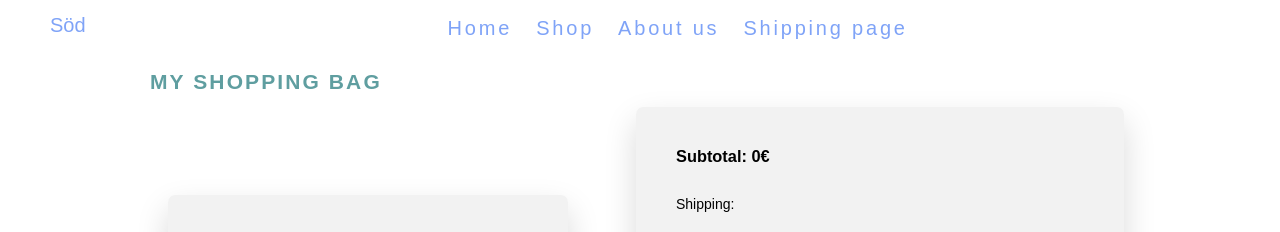
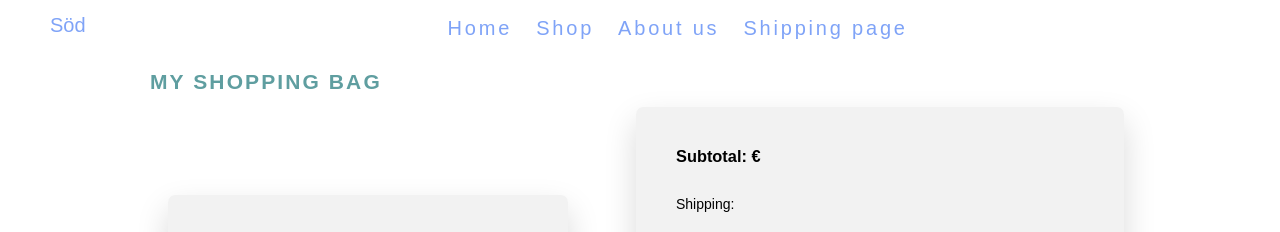
Before and after one commit to lidiettes/react-ecommerce, a React (Create React App) app: page /cart in a window 1280 px wide. Shown: the top 232 px of the page. Built offline with nearby package versions, Linux system fonts and the light colour scheme; a web font is replaced by a local one.

Commit message:
counter in a good place

```diff
--- a/src/components/CartNav/CartNav.jsx
+++ b/src/components/CartNav/CartNav.jsx
@@ -8,7 +8,7 @@ import CounterApp from '../CounterApp/CounterApp';
 import { useState } from 'react';
 
 
-const CartNav = ({ items, removeCart, getTotal, counter, increase, substract }) => {
+const CartNav = ({ items, removeCart}) => {
 
 
   return (
@@ -20,14 +20,12 @@ const CartNav = ({ items, removeCart, getTotal, counter, increase, substract })
           <ProductCart
             items={items}
             removeCart={removeCart}
-            increase={increase}
-            substract={substract}
-            counter={counter}
+
           />
         </div>
 
         <div className='containerTotal'>
-          <div><h3>Subtotal: {getTotal(items)}€ </h3></div>
+          <div><h3>Subtotal: € </h3></div>
           <div className='shippingContainer'>Shipping: </div>
 
           <button className="button buttonPay"> CHECK OUT </button>
--- a/src/components/CounterApp/CounterApp.jsx
+++ b/src/components/CounterApp/CounterApp.jsx
@@ -1,13 +1,22 @@
 import { useState } from 'react';
 import './CounterApp.css';
 
-export const CounterApp = ({ increase, substract, counter }) => {
+export const CounterApp = () => {
+
+    const [counter, setCounter] = useState(1);
+
+    const increase = () => {
+        setCounter((prevState) => prevState + 1);
+    };
+    const substract = () => {
+        setCounter((prevState) => prevState - 1);
+    }
 
     return (
         <>
             <div className='counterContainer'>
                 <button className="buttonCounter" onClick={increase}>+</button>
-                <button className="buttonCounter" onClick={substract}>-</button>
+                <button className="buttonCounter" onClick={substract} >-</button>
                 <div className='counter'>{counter}</div>
             </div>
         </>
--- a/src/components/ProductCart/ProductCart.jsx
+++ b/src/components/ProductCart/ProductCart.jsx
@@ -3,7 +3,7 @@ import { Link } from 'react-router-dom';
 import CounterApp from '../CounterApp/CounterApp';
 import './ProductCart.css'
 
-const ProductCart = ({ items, removeCart, substract,increase, counter  }) => {
+const ProductCart = ({ items, removeCart }) => {
 
     return (
         <div className='container'>
@@ -19,9 +19,6 @@ const ProductCart = ({ items, removeCart, substract,increase, counter  }) => {
                                     <div className='counterContainer'>
                                     <CounterApp
 
-                                    substract={substract}
-                                    increase={increase}
-                                    counter={counter}
                                     />
                                     </div>
                                 </div>
--- a/src/pages/Cart.jsx
+++ b/src/pages/Cart.jsx
@@ -1,22 +1,19 @@
 import React from 'react'
-import { useState } from 'react';
 import { useEffect } from 'react';
 import { useContext } from 'react'
 import CartNav from '../components/CartNav/CartNav'
 import { CartContext } from '../context/CartContext';
 
-const Cart = ({ value = 1 }) => {
+const Cart = () => {
 
-    //counter (igual delete con filter)
+    // // nuevo
+    // const increase =(id)=>{
+    //  const prueba = counter.filter((count, indice,) => indice !== id);
+    //  setCounter((prueba)+1);
+    // }
 
-    const [counter, setCounter] = useState(value);
-    const increase = (id) => {
-        setCounter((prevState) => prevState + 1);
-    };
-    const substract = (id) => {
-        setCounter((prevState) => prevState - 1);
-    }
     //stock de carrito
+
 
     const { items, setItems } = useContext(CartContext);
     function removeCart(id) {
@@ -28,11 +25,11 @@ const Cart = ({ value = 1 }) => {
     }, [items]);
 
     //Conseguimos el total (faltaria: * curr.quantity)
-    function getTotal(items) {
-        return items.reduce((accum, curr) => {
-            return accum + curr.price * (counter);
-        }, 0);
-    }
+    // function getTotal(items) {
+    //     return items.reduce((accum, curr) => {
+    //         return accum + curr.price;
+    //     }, 0);
+    // }
 
 
     return (
@@ -40,10 +37,8 @@ const Cart = ({ value = 1 }) => {
             <CartNav
                 items={items}
                 removeCart={removeCart}
-                getTotal={getTotal}
-                counter={counter}
-                increase={increase}
-                substract={substract}
+                // getTotal={getTotal}
+
             />
         </>
     )
```
